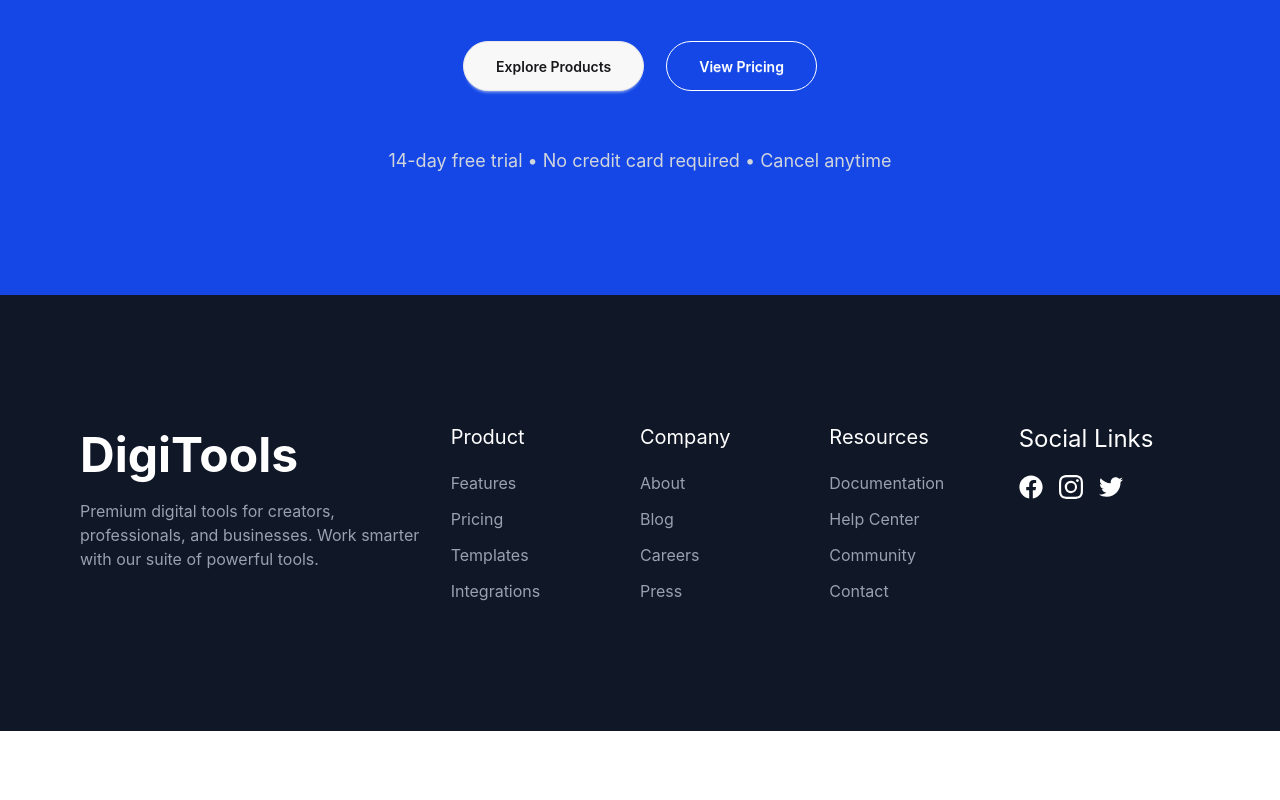
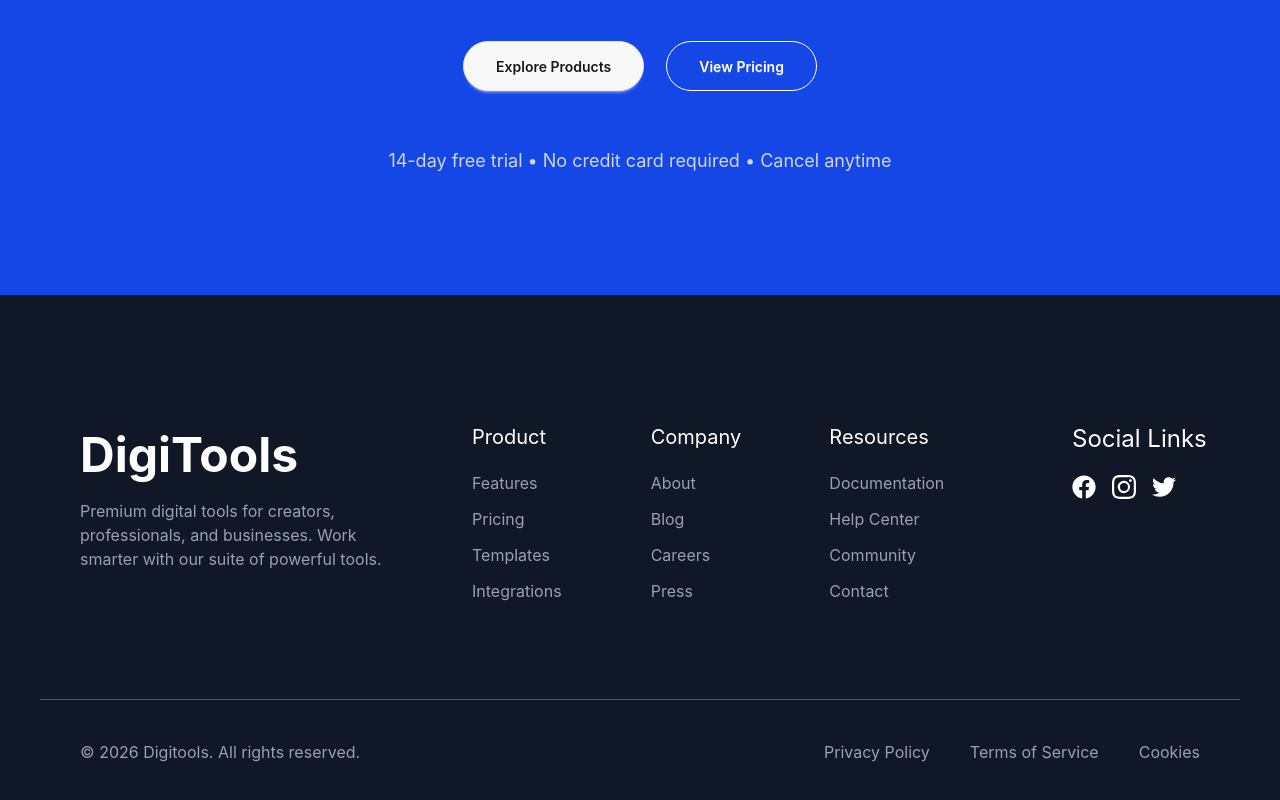
Before and after one commit to nasrullah-sheikh-noman/DigiTools, a React (Vite) app: page / in a window 1280 px wide. Shown: the part 4529-5329 px from the top of the page. Before the commit the page ends 5260 px from the top, so only its background shows below. Built offline with nearby package versions, Linux system fonts and the light colour scheme.

Commit message:
add footer component

```diff
--- a/src/components/footer/Footer.jsx
+++ b/src/components/footer/Footer.jsx
@@ -4,8 +4,8 @@ import { FaFacebook, FaTwitter } from "react-icons/fa";
 
 const Footer = () => {
   return (
-    <div className="bg-[#101727] text-white  py-24">
-      <div className="max-w-300 mx-auto p-8 grid grid-cols-6">
+    <div className="bg-[#101727] text-white pt-24">
+      <div className="max-w-300 mx-auto p-8 grid grid-cols-6 gap-16">
         <div className="col-span-2 space-y-5 p-2">
           <h2 className="text-5xl font-bold">DigiTools</h2>
           <h4 className="text-gray-400 ">
@@ -52,6 +52,17 @@ const Footer = () => {
           </div>
         </div>
       </div>
+      <div className="mt-16">
+        <h2 className="bg-gray-600 h-px w-300 mx-auto"></h2>
+      </div>
+      <div className="max-w-300 mx-auto p-10 flex justify-between text-gray-400">
+        <h2>© 2026 Digitools. All rights reserved.</h2>
+        <div className="flex gap-10">
+          <h2>Privacy Policy</h2>
+          <h2>Terms of Service</h2>
+          <h2>Cookies</h2>
+        </div>
+      </div>
     </div>
   );
 };
```
